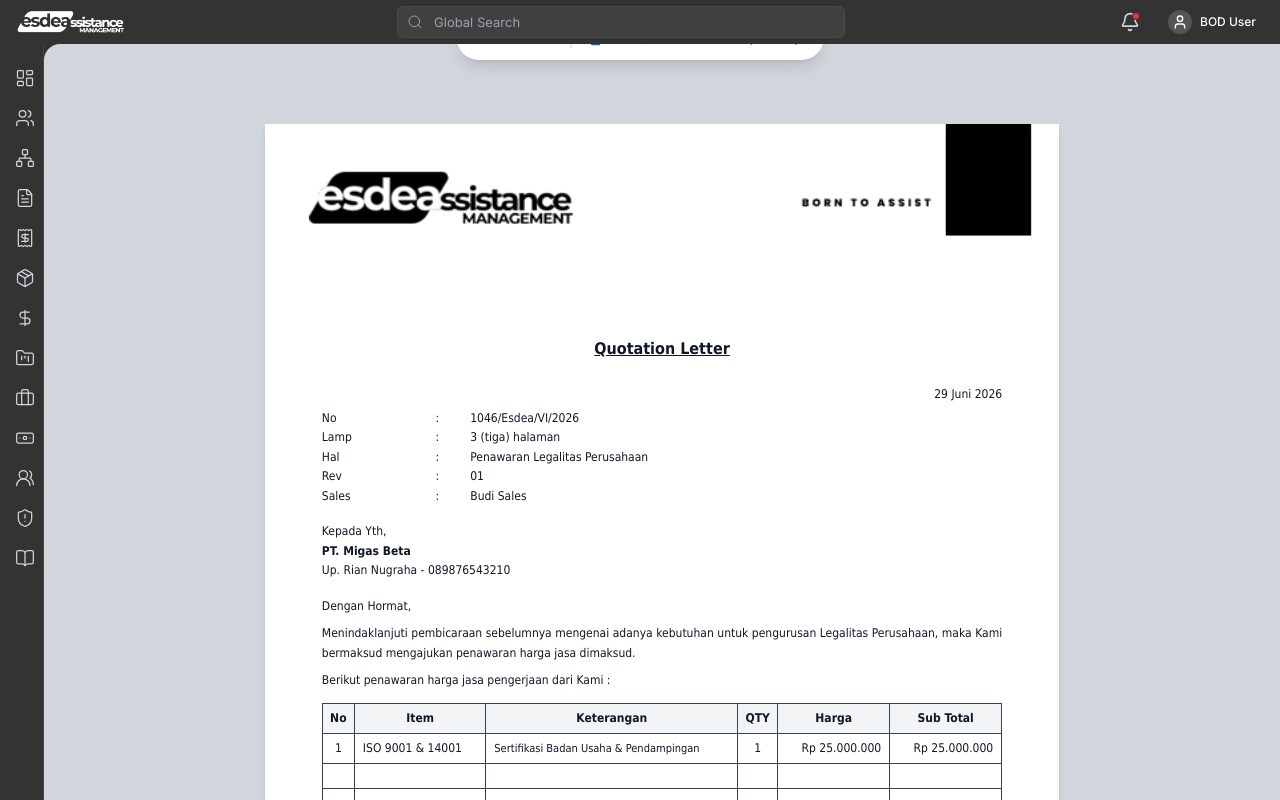
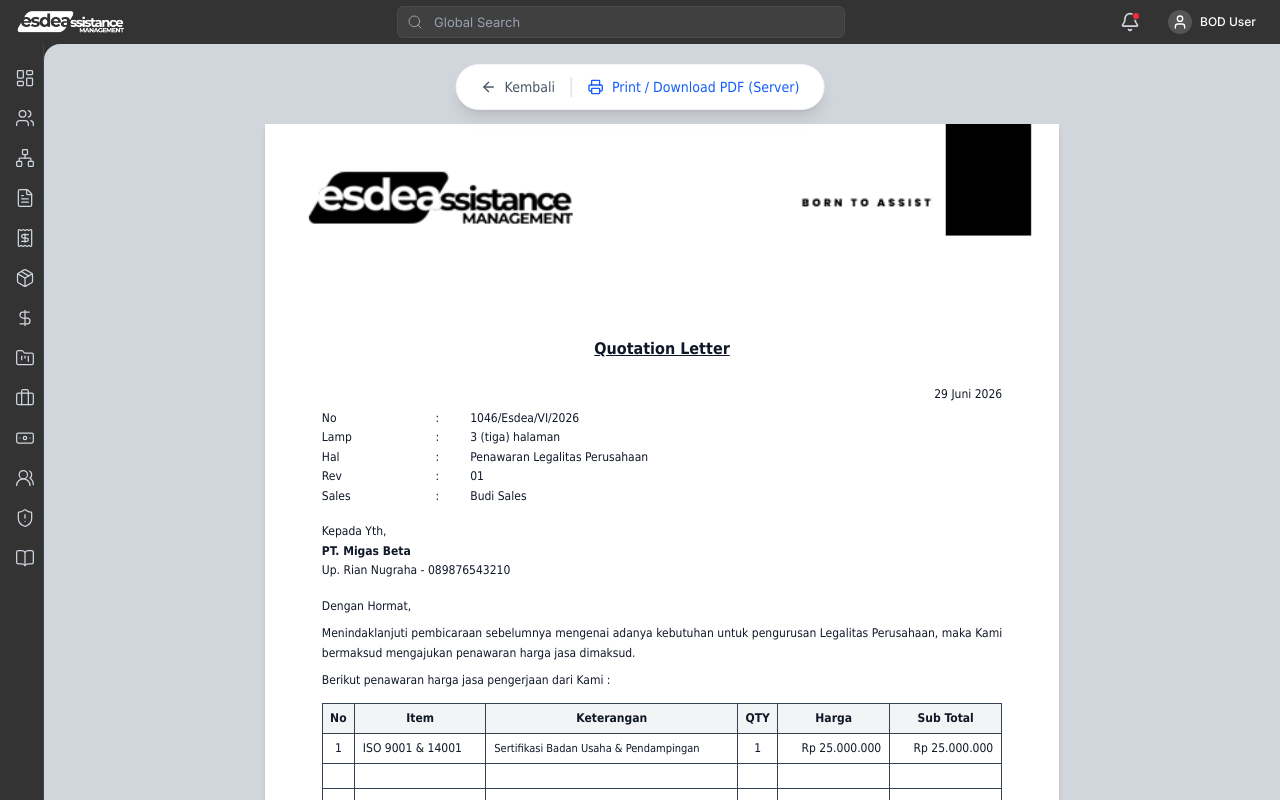
Before and after one commit to 10nugraharian/crm-esdea-frontend, a Next.js app: page /quotations/preview/1 in a window 1280 px wide. Built offline with nearby package versions, Linux system fonts and the light colour scheme.

Commit message:
fix: adjust floating action bar position to avoid overlapping with header

```diff
--- a/src/app/(dashboard)/invoices/preview/[id]/page.tsx
+++ b/src/app/(dashboard)/invoices/preview/[id]/page.tsx
@@ -78,7 +78,7 @@ export default function InvoicePreviewPage(props: PageProps) {
     <div className="min-h-screen bg-gray-300 py-8 print:py-0 print:bg-white font-sans text-gray-900">
 
       {/* Floating Action Bar (Hidden on Print) */}
-      <div className="fixed top-4 left-1/2 -translate-x-1/2 flex gap-4 bg-white px-6 py-3 rounded-full shadow-lg print:hidden z-50">
+      <div className="fixed top-16 left-1/2 -translate-x-1/2 flex gap-4 bg-white px-6 py-3 rounded-full shadow-lg print:hidden z-50 border border-gray-100">
         <Link href="/invoices" className="flex items-center text-sm font-medium text-gray-600 hover:text-gray-900 transition-colors">
           <ArrowLeft className="w-4 h-4 mr-2" />
           Kembali
--- a/src/app/(dashboard)/quotations/preview/[id]/page.tsx
+++ b/src/app/(dashboard)/quotations/preview/[id]/page.tsx
@@ -138,7 +138,7 @@ export default function QuotationPreviewPage(props: PageProps) {
     <div className="min-h-screen bg-gray-300 py-8 print:py-0 print:bg-white font-[Tahoma] text-[12px] text-gray-900">
 
       {/* Floating Action Bar (Hidden on Print) */}
-      <div className="fixed top-4 left-1/2 -translate-x-1/2 flex gap-4 bg-white px-6 py-3 rounded-full shadow-lg print:hidden z-50">
+      <div className="fixed top-16 left-1/2 -translate-x-1/2 flex gap-4 bg-white px-6 py-3 rounded-full shadow-lg print:hidden z-50 border border-gray-100">
         <Link href="/quotations" className="flex items-center text-sm font-medium text-gray-600 hover:text-gray-900 transition-colors">
           <ArrowLeft className="w-4 h-4 mr-2" />
           Kembali
```
